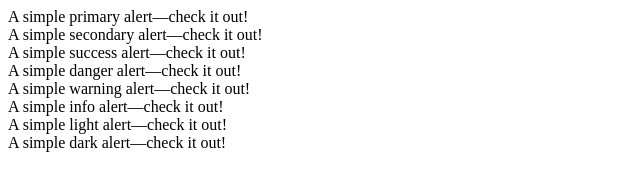
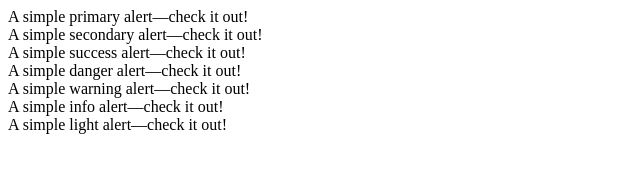
Before and after one commit to Aqsa1309/global, a plain HTML site: page index.html in a window 1280 px wide. Shown: the whole page, without its empty margins (0-640 px from the left). Drawn offline with Linux system fonts and the light colour scheme.

Commit message:
Update index.html

```diff
--- a/index.html
+++ b/index.html
@@ -19,6 +19,3 @@
 <div class="alert alert-light" role="alert">
   A simple light alert—check it out!
 </div>
-<div class="alert alert-dark" role="alert">
-  A simple dark alert—check it out!
-</div>
```
